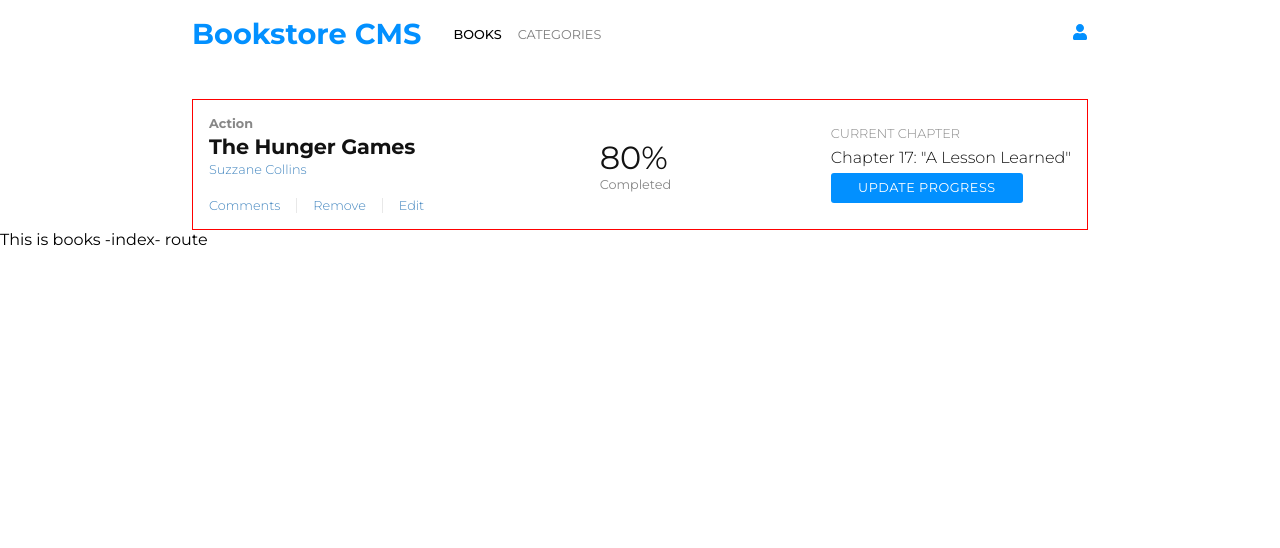
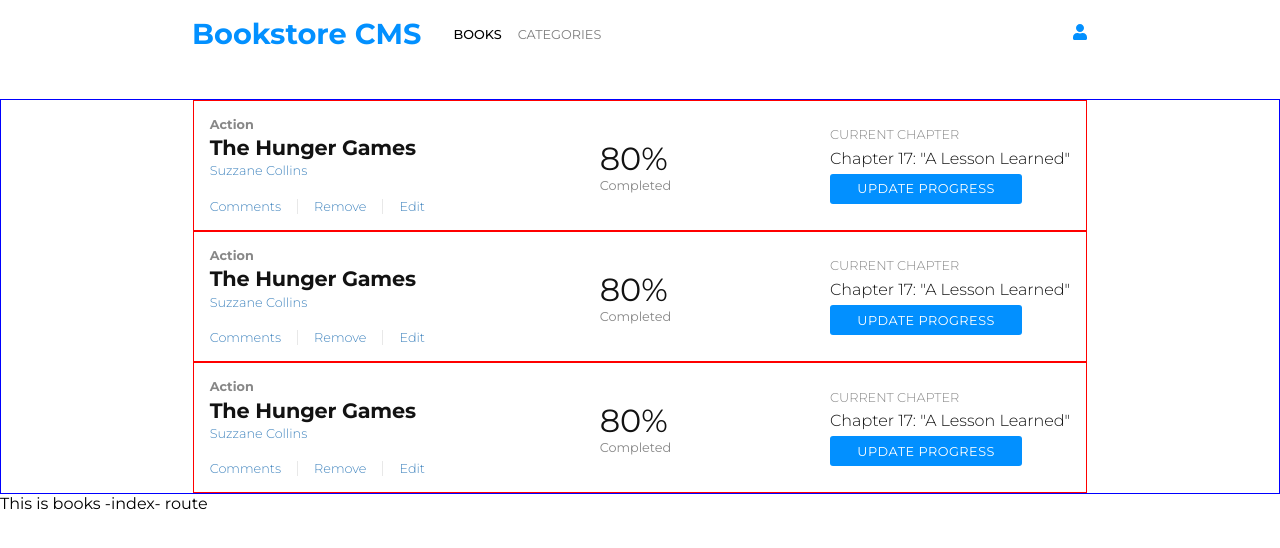
Before and after one commit to kwesiObuobi/bookstore, a React (Create React App) app: page / in a window 1280 px wide. Shown: the top 548 px of the page. Built offline with nearby package versions, Linux system fonts and the light colour scheme.

Commit message:
Add BookList component to hold all bookCards

```diff
--- a/src/App.js
+++ b/src/App.js
@@ -1,12 +1,12 @@
 import { Outlet } from 'react-router-dom';
 import Navbar from './components/Navbar';
-import BookCard from './components/BookCard';
+import BookList from './components/BookList';
 
 function App() {
   return (
     <div className="App">
       <Navbar />
-      <BookCard />
+      <BookList />
       <Outlet />
     </div>
   );
--- a/src/components/BookCard.js
+++ b/src/components/BookCard.js
@@ -1,5 +1,5 @@
 import React, { useState, useEffect } from 'react';
-import '../styles/BookCard.css';
+import '../styles/bookCard.css';
 
 const BookCard = () => {
   const [completed, setCompleted] = useState('0');
--- /dev/null
+++ b/src/components/BookList.js
@@ -0,0 +1,13 @@
+import React from 'react';
+import BookCard from './BookCard';
+import '../styles/bookList.css';
+
+const BookList = () => (
+  <div className="book-list">
+    <BookCard />
+    <BookCard />
+    <BookCard />
+  </div>
+);
+
+export default BookList;
--- a/src/components/Navbar.js
+++ b/src/components/Navbar.js
@@ -1,7 +1,7 @@
 import React from 'react';
 import { FaUser } from 'react-icons/fa';
 import { NavLink } from 'react-router-dom';
-import '../styles/Navbar.css';
+import '../styles/navbar.css';
 
 const Navbar = () => (
   <div className="navbar-container">
--- /dev/null
+++ b/src/styles/bookList.css
@@ -0,0 +1,3 @@
+.book-list {
+  border: solid 1px blue;
+}
```
